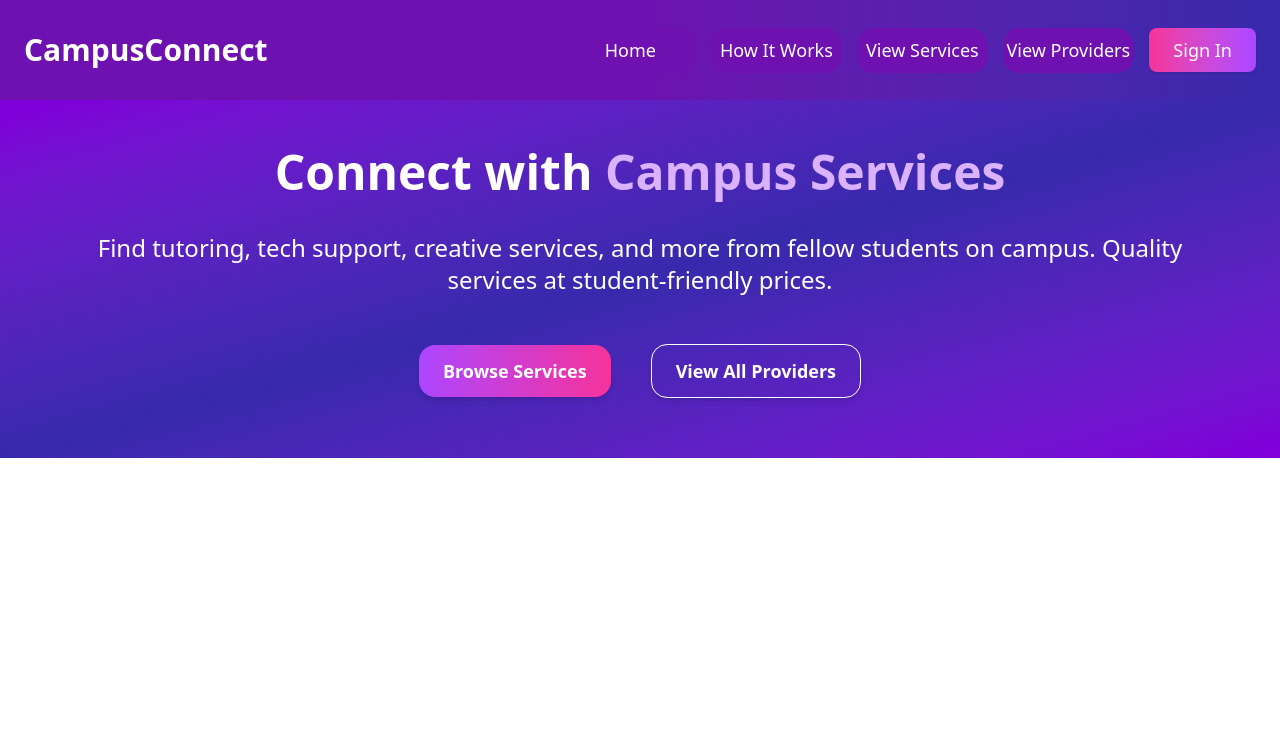
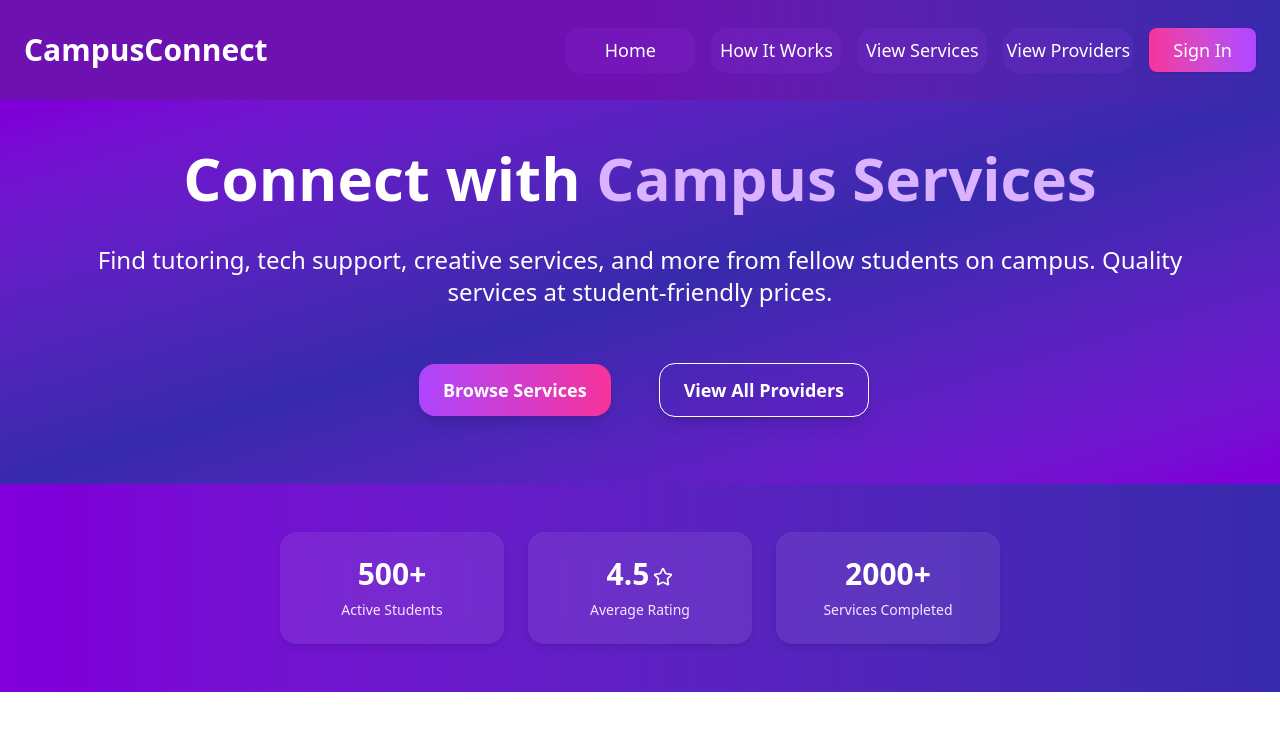
Before and after one commit to Chinomso-Augustine/Chino-Work, a React (Vite) app in the folder Projects/campusconnect/: page / in a window 1280 px wide. Shown: the top 730 px of the page. Built offline with nearby package versions, Linux system fonts and the light colour scheme.

Commit message:
Stats section completed

```diff
--- a/Projects/campusconnect/src/components/Home/home.jsx
+++ b/Projects/campusconnect/src/components/Home/home.jsx
@@ -1,28 +1,54 @@
 import React, { useState } from "react";
+import { Star } from "lucide-react";
+
 
 function Home() {
 
+    {/*Stats for stat section  */ }
+    const stats = [
+        { value: "500+", label: "Active Students" },
+        { value: "4.5", label: "Average Rating", icon: <Star className="inline w-5 h-5 ml-1" /> },
+        { value: "2000+", label: "Services Completed" },
+    ];
+
     const [bodyMobileScreen, setBodyMobileScreen] = useState(false);
+
     return (
         <div>
             <section className="bg-gradient-to-br from-purple-700 via-indigo-800  to-purple-700 text-white h-auto py-12 p-13 ">
-                <h1 className="text-5xl text-center font-bold">Connect with <span className="text-purple-300"> Campus Services</span>
+                <h1 className="text-6xl text-center font-bold">Connect with <span className="text-purple-300"> Campus Services</span>
                 </h1>
 
                 <p className="text-2xl text-center mt-9 mb-9">Find tutoring, tech support, creative services, and more from fellow students on campus.
                     Quality services at student-friendly prices. </p>
 
-        <div className="flex flex-col md:flex-row justify-center items-center gap-4">
-                    <button className="bg-gradient-to-r from bg-purple-500 via-pink-400px to-pink-500 text-center px-6 py-3 m-3 rounded-2xl text-lg font-semibold shadow-md hover:scale-105 transition-transform">
+                <div className="flex flex-col md:flex-row justify-center items-center gap-4">
+                    <button className="bg-gradient-to-r from bg-purple-500 via-pink-400px to-pink-500 text-center px-6 py-3 m-5 rounded-2xl text-lg font-semibold shadow-lg hover:scale-105 transition-transform">
                         Browse Services </button>
-                    <button className="border text-center px-6 py-3 m-3 rounded-2xl text-lg font-semibold shadow-md transition-transform hover:scale-105 hover:bg-purple-200 hover:text-purple-600">
+                    <button className="border text-center px-6 py-3 m-3 rounded-2xl text-lg font-semibold shadow-lg transition-transform hover:scale-105 hover:bg-purple-200 hover:text-purple-600">
                         View All Providers
                     </button>
                 </div>
             </section>
 
+            <section className="bg-gradient-to-r from-purple-700 to-indigo-800 py-12 flex flex-col md:flex-row justify-center gap-6 flex-wrap">
+                {stats.map((stat, index) => (
+                    <div
+                        key={index}
+                        className="bg-white/8 backdrop-blur-md rounded-1xl px-8 py-6 text-center shadow-md text-white w-full md:w-56 rounded-2xl"
+                    >
+                        <div className="text-3xl font-bold">
+                            {stat.value}
+                            {stat.icon && stat.icon}
+                        </div>
 
-            <section>
+                        {/*Displaying text under numbers */}
+                        <div className="text-sm mt-2 text-purple-100">
+                        {stat.label}
+                        </div>
+
+                    </div>
+                ))}
 
             </section>
             <section>
--- a/Projects/campusconnect/src/components/Navbar/narv.jsx
+++ b/Projects/campusconnect/src/components/Navbar/narv.jsx
@@ -25,7 +25,7 @@ function Navbar() {
             <a
               key={index}
               href={item.href}
-              className="inline-flex items-center justify-center bg-purple-800 w-[130px] h-[45px] text-white text-lg hover:bg-purple-700 transition rounded-2xl"
+              className="inline-flex items-center justify-center bg-purple-500/10 w-[130px] h-[45px] text-white text-lg hover:bg-purple-200/10 transition rounded-2xl"
             >
               {item.label}
             </a>
```
